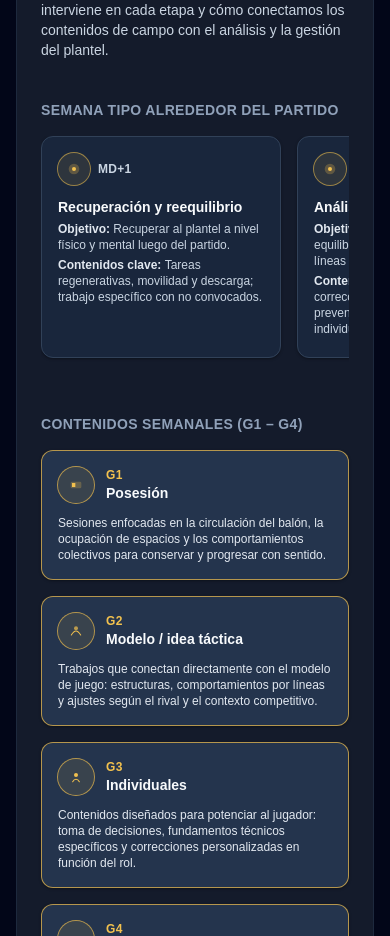
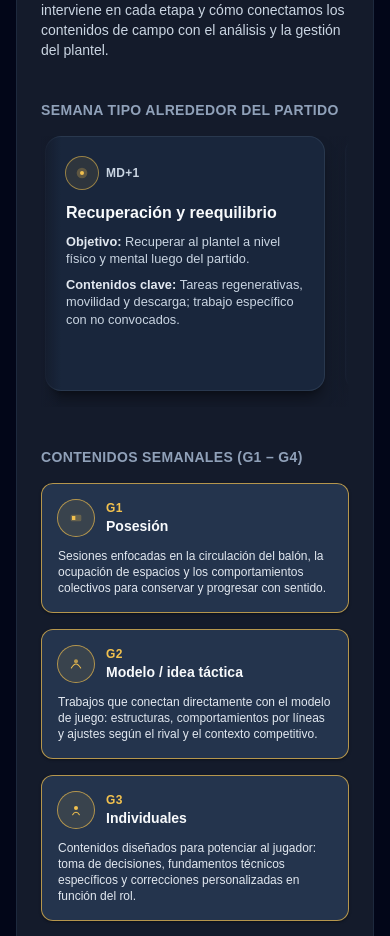
Before and after one commit to Francocadile/proyecto-chicho, a Next.js app: page / in a window 390 px wide. Shown: the part 3580-4516 px from the top of the page. Built offline with nearby package versions, Linux system fonts and the light colour scheme.

Commit message:
feat(ui): mejora carrusel mobile de planificación semanal

```diff
--- a/src/components/PlanificacionSemanalSection.tsx
+++ b/src/components/PlanificacionSemanalSection.tsx
@@ -101,11 +101,16 @@ export default function PlanificacionSemanalSection() {
           Semana tipo alrededor del partido
         </h4>
         {/* Mobile: carrusel horizontal */}
-        <div className="flex gap-4 overflow-x-auto snap-x snap-mandatory pb-4 md:hidden">
+        <div className="relative md:hidden">
+          {/* Scroll hints */}
+          <div className="pointer-events-none absolute left-0 top-0 h-full w-5 bg-gradient-to-r from-[#141b2b] to-transparent" />
+          <div className="pointer-events-none absolute right-0 top-0 h-full w-5 bg-gradient-to-l from-[#141b2b] to-transparent" />
+
+          <div className="flex gap-5 overflow-x-auto snap-x snap-mandatory scroll-smooth pb-4 px-1">
             {etapas.map((etapa) => (
               <div
                 key={etapa.label}
-              className="min-w-[240px] snap-start rounded-xl border border-slate-700 bg-[#1b2a41]/80 p-4 shadow-sm shadow-black/30"
+                className="min-w-[280px] snap-center rounded-2xl border border-slate-700/70 bg-[#1b2a41]/80 p-5 shadow-lg shadow-black/40"
               >
                 <div className="mb-3 flex items-center gap-2">
                 <div className="flex h-8 w-8 items-center justify-center rounded-full bg-[#f2c14e]/10 ring-1 ring-[#f2c14e]/60">
@@ -119,13 +124,13 @@ export default function PlanificacionSemanalSection() {
                     {etapa.label}
                   </span>
                 </div>
-              <div className="space-y-1">
-                <p className="text-sm font-semibold text-slate-50">{etapa.titulo}</p>
-                <p className="text-xs text-slate-300">
+                <div className="space-y-2">
+                  <p className="text-base font-semibold text-slate-50">{etapa.titulo}</p>
+                  <p className="text-[0.8rem] leading-snug text-slate-300">
                     <span className="font-semibold text-slate-200">Objetivo: </span>
                     {etapa.objetivo}
                   </p>
-                <p className="text-xs text-slate-300">
+                  <p className="text-[0.8rem] leading-snug text-slate-300">
                     <span className="font-semibold text-slate-200">Contenidos clave: </span>
                     {etapa.contenidos}
                   </p>
@@ -133,8 +138,9 @@ export default function PlanificacionSemanalSection() {
               </div>
             ))}
           </div>
+        </div>
         {/* Desktop: grid estático */}
-        <div className="hidden md:grid md:grid-cols-7 md:gap-4">
+        <div className="hidden md:grid md:grid-cols-7 md:gap-6 xl:gap-8">
           {etapas.map((etapa) => (
             <div
               key={etapa.label}
```
Lines whose indentation alone changed are shown as unchanged.
